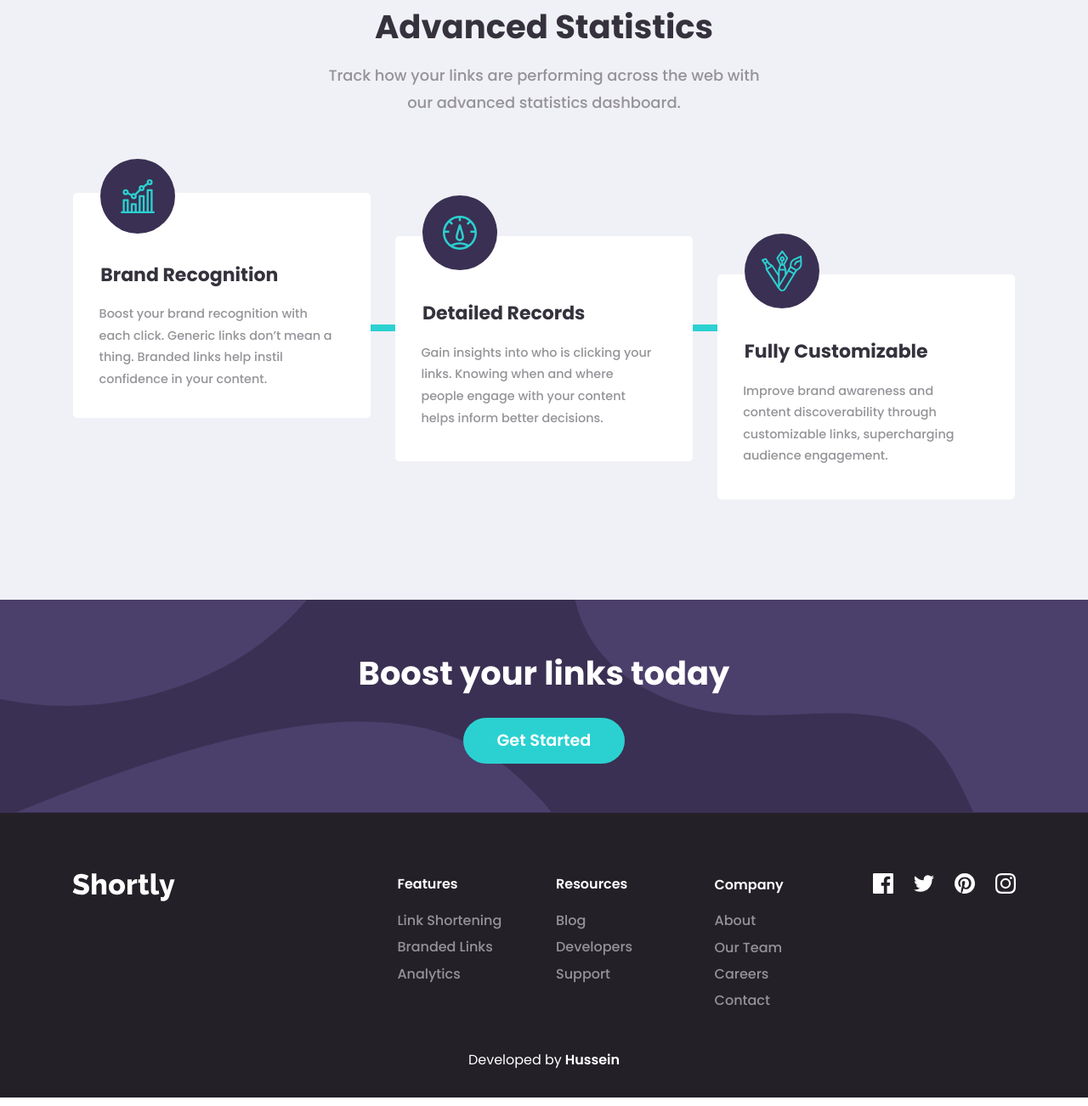
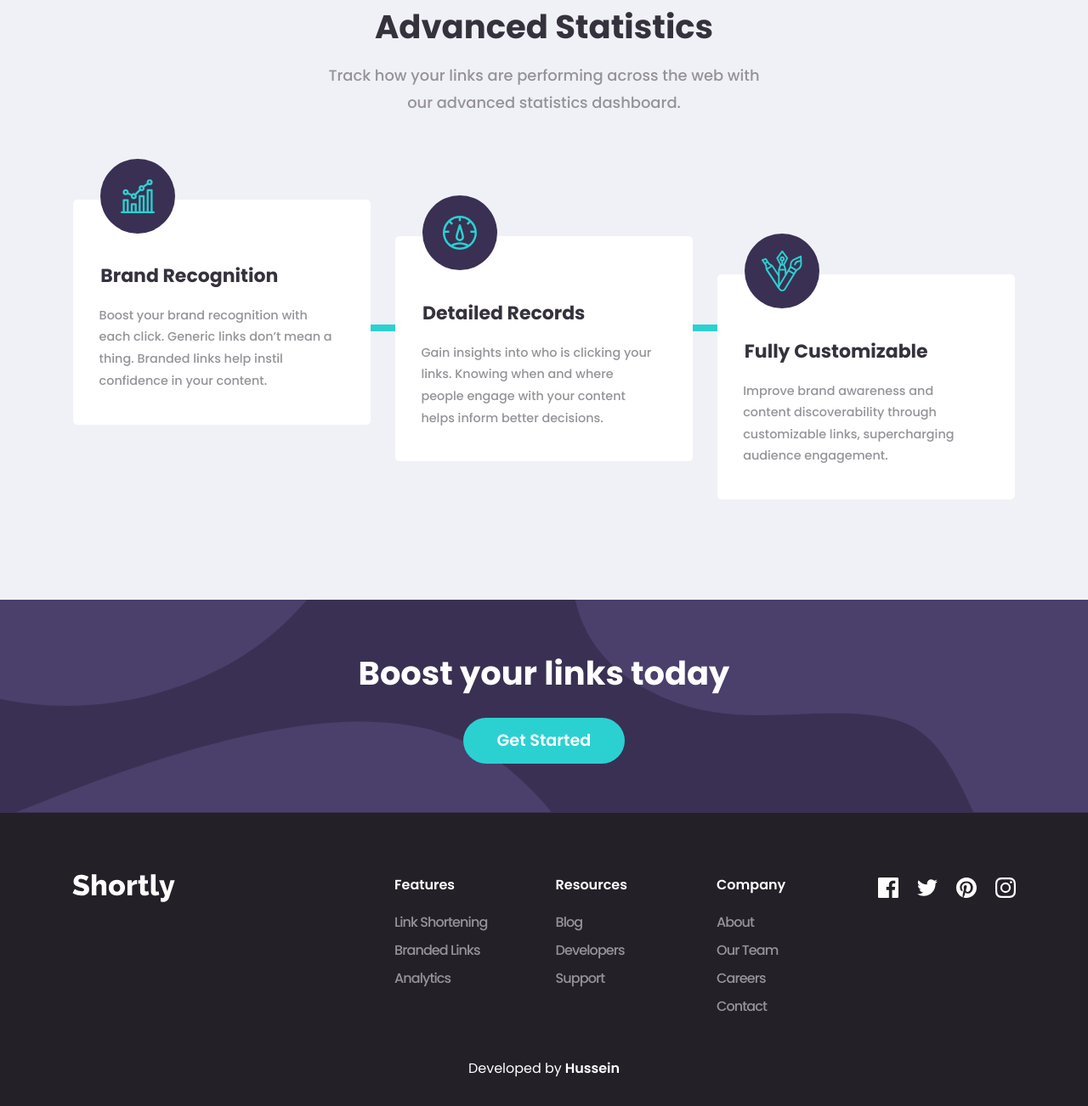
Before and after one commit to HusseinSamy/url-shortening-api-master-frontendmentor.io, a plain HTML site: page index.html in a window 1280 px wide. Shown: the part 1001-2303 px from the top of the page at 85% size. Drawn offline with nearby package versions, Linux system fonts and the light colour scheme.

Commit message:
Final touches for desktop styles

```diff
--- a/styles.scss
+++ b/styles.scss
@@ -244,9 +244,9 @@ h5 {
             margin-top: 1.4rem;
             margin-bottom: 0.1rem;
             font-weight: 700;
-            font-size: 4.8rem;
+            font-size: 4.9rem;
             line-height: 5.5rem;
-            letter-spacing: -0.6px;
+            letter-spacing: -1.2px;
         }
 
         h4 {
@@ -261,7 +261,7 @@ h5 {
     }
 
     .image-container {
-        width: 39.5%;
+        width: 40%;
         margin-top: 1.6rem;
     }
 
@@ -279,7 +279,7 @@ h5 {
 }
 
 ////////////////////////////////
-// Shoren link styles
+// Shorten link styles
 ////////////////////////////////
 .section-2 {
     background-color: $baby-blue;
@@ -567,11 +567,14 @@ h5 {
 }
 
 #feature-1 {
-    margin-bottom: 3rem;
+    margin-bottom: 2rem;
     height: 265px;
+    h3{
+        margin-top: 4.2rem;
+    }
 
     .img-container {
-        top: -2.5rem;
+        top: -3rem;
     }
 }
 
@@ -661,10 +664,10 @@ footer {
         width: 100%;
 
         .image-container {
-            width: 41%;
+            width: 42%;
 
             img {
-                margin-bottom: 6rem;
+                margin-bottom: 6.5rem;
             }
         }
     }
@@ -675,7 +678,7 @@ footer {
         align-items: center;
         flex-direction: column;
         margin-bottom: 1.5rem;
-        width: 20%;
+        width: 21%;
         margin-top: 4.5rem;
 
         h5 {
@@ -692,14 +695,15 @@ footer {
             width: 100%;
             text-align: start;
             color: white;
-            font-size: .9rem;
+            font-size: 1rem;
             font-weight: 500;
 
             li {
                 color: $gray;
                 font-weight: 500;
                 font-size: 1rem;
-                margin-bottom: .4rem;
+                margin-bottom: .5rem;
+                letter-spacing: -.9px;
             }
         }
     }
@@ -829,12 +833,6 @@ footer {
         flex-direction: column;
         overflow: hidden;
 
-        .image-container {
-            order: 1;
-            justify-content: center;
-            align-items: center;
-        }
-
         .text-container {
             order: 2;
 
@@ -869,10 +867,13 @@ footer {
 
         .image-container {
             margin-top: 0;
-            width: 100%;
             overflow: hidden;
             position: relative;
             left: 1.5rem;
+            order: 1;
+            justify-content: center;
+            align-items: center;
+            width: 98.5%;
 
             img {
                 width: 130vw;
@@ -1116,7 +1117,6 @@ footer {
 
         .social-icons {
             width: 45%;
-            margin-top: 1rem;
         }
 
         #footer-column-1 {
```
Also changed, not shown: styles.css, 1 other file.
